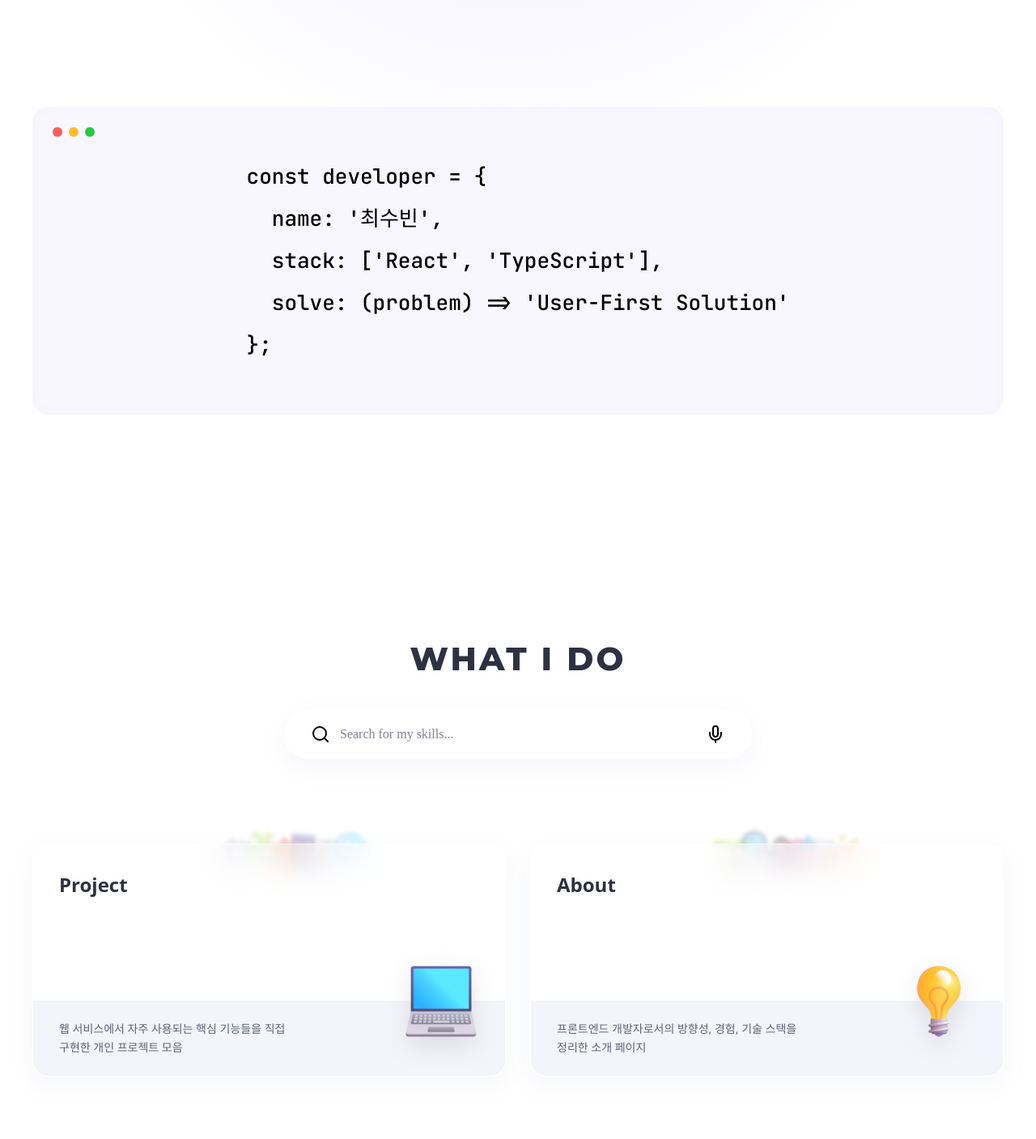
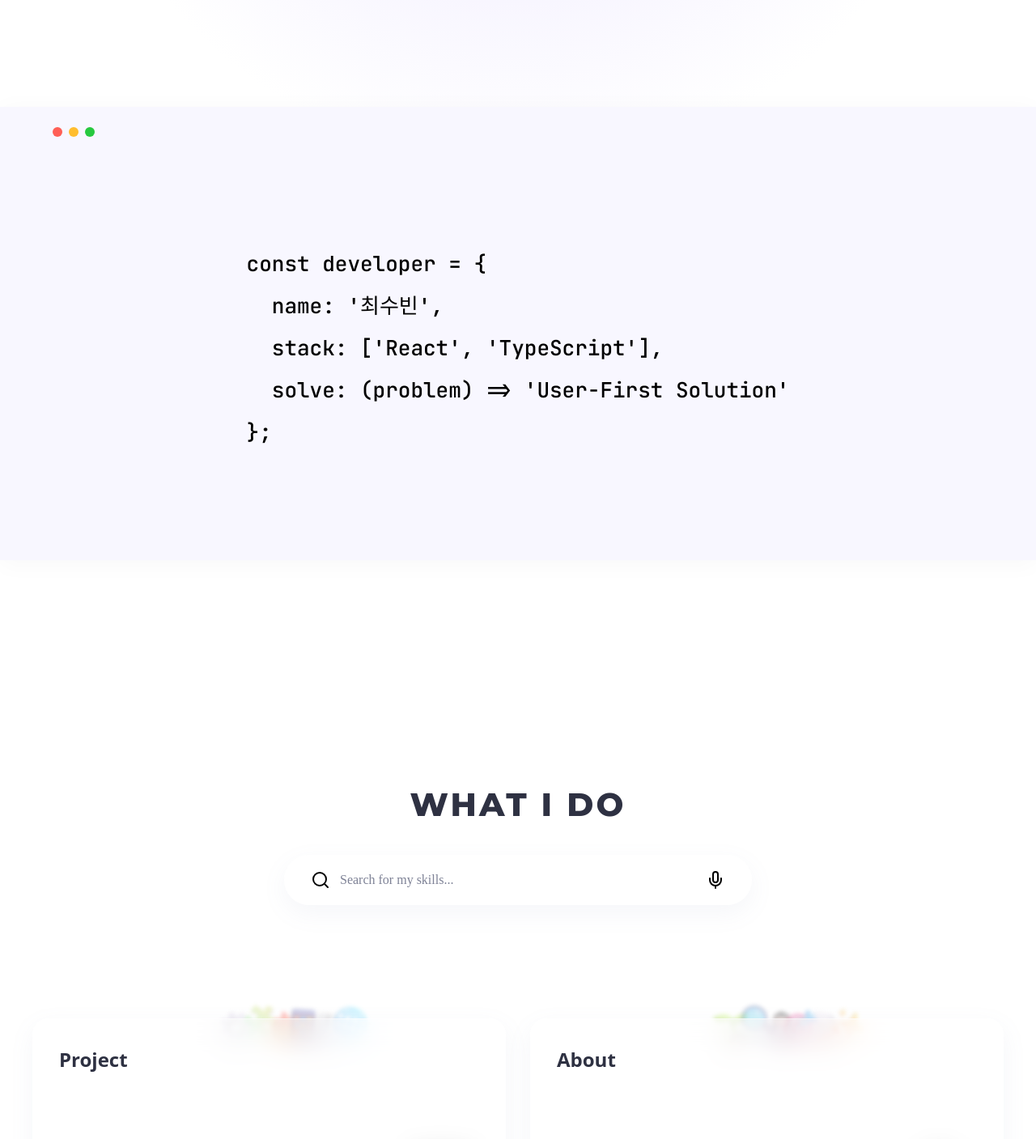
Before and after one commit to sub1n17/frontend-portfolio, a Next.js app: page / in a window 1280 px wide. Shown: the part 860-2267 px from the top of the page at 81% size. Built offline with nearby package versions, Linux system fonts and the light colour scheme; a web font is replaced by a local one.

Commit message:
메인 및 상세페이지 스타일 수정

```diff
--- a/src/components/home/introSection/styles.module.css
+++ b/src/components/home/introSection/styles.module.css
@@ -1,41 +1,37 @@
-/* 지샵 컨테이너 */
 .fullWidth_wrapper {
     width: 100%;
-    max-width: 1200px;
-    margin: 0 auto;
     background-color: #f8f7ff;
-    border-radius: var(--radius-20);
+    box-shadow: 0 4px 30px rgba(0, 0, 0, 0.03);
 }
 
 .intro_inner {
-    min-height: 45vh;
+    min-height: 70vh;
+    padding-top: calc(35vh - 7rem);
+    /* 35vh로 항상 섹션의 절반에서부터 시작할 거라고 기준선 박아두고 세로로 중앙정렬하는 건 눈대중으로 */
+    /* 35vh를 섹션 높이(70vh)의 절반 기준선으로 고정하고,
+    세로 중앙 정렬은 실제 중앙이 아니라 눈대중(옵티컬 보정)으로 맞춘다. */
+    /* 35vh=구조적 기준선,
+        나머지는 시각적 중앙을 위한 감각 보정값. */
+
+
+    /* padding-top: 14rem; */
+    /* . 글자가 늘어나면 기준점은 가만히 있고 아래로만 공간이 늘어나기 때문에 레이아웃이 요동치지 않으면서도 시각적인 중앙을 유지할 수 있는 것입니다. */
+
     display: flex;
-    align-items: center;
+    /* align-items: center; */
+    /* 중심이 계속 다시 계산됨 위아래로 흔들림 (덜거덕)add*/
+    /* 내용물이 한 줄 늘어날 때마다 위아래로 동시에 확장하며 기준점을 흔듭니다 (덜거덕거림의 원인). */
     justify-content: center;
-    padding: 3.75rem;
-    box-shadow: inset 0 0 20px rgba(0, 0, 0, 0.02);
     position: relative;
 }
 
-/* 뷰포트 진입 시 (Active 상태) */
-.fullWidth_wrapper.active {
-    max-width: 100%;
-    /* 1200px 제한을 풀어버림 -> 화면 끝까지 퍼짐 */
-    border-radius: 0;
-}
 
-/* 포트에 들어올 때 배경이 와이드로 퍼질 때 배경 은은하게 확산 */
-/* .overview_section.active {
-    background: radial-gradient(circle at center, var(--hero-lavender-soft) 0%, #ffffff 80%);
-    transition: all 0.8s ease-out;
-} */
 
 .code {
     font-family: var(--font-jetBrains);
     font-size: var(--font-26, 26px);
     line-height: 2;
     font-weight: 500;
-    /* color: #e6edf3; */
 }
 
 
@@ -44,7 +40,6 @@
     width: 3px;
     height: 1em;
     margin-left: 2px;
-    /* background: #FFFFFF; */
     background: #000000;
     animation: blink 1s steps(1) infinite;
 }
--- a/src/components/home/overviewSection/styles.module.css
+++ b/src/components/home/overviewSection/styles.module.css
@@ -76,8 +76,8 @@
     display: grid;
     grid-template-columns: repeat(2, 1fr);
     gap: var(--space-30);
-    padding-top: var(--space-24);
-    /* padding-top: 8em; */
+    padding-top: var(--space-60);
+
 }
 
 .card_item {
```
Also changed, not shown: app/projects/[id]/styles.module.css (+15 -5 lines).
